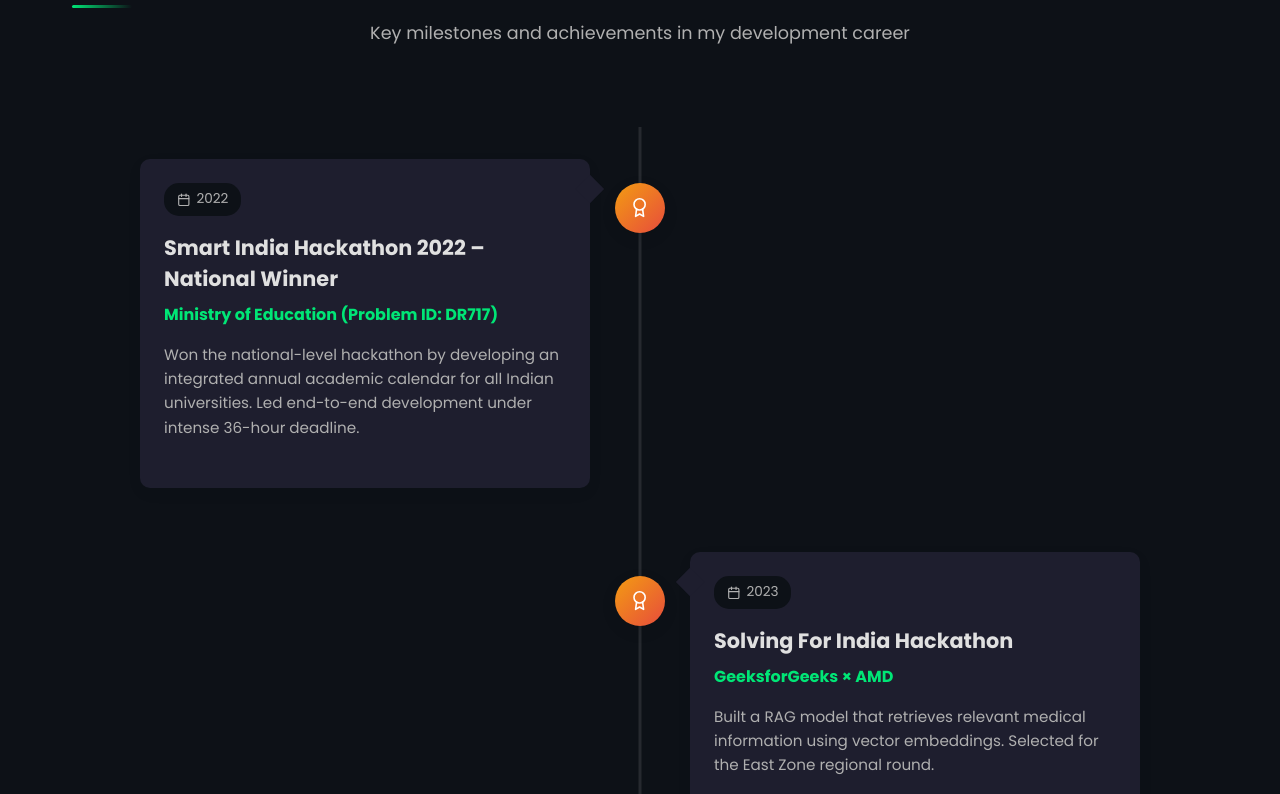
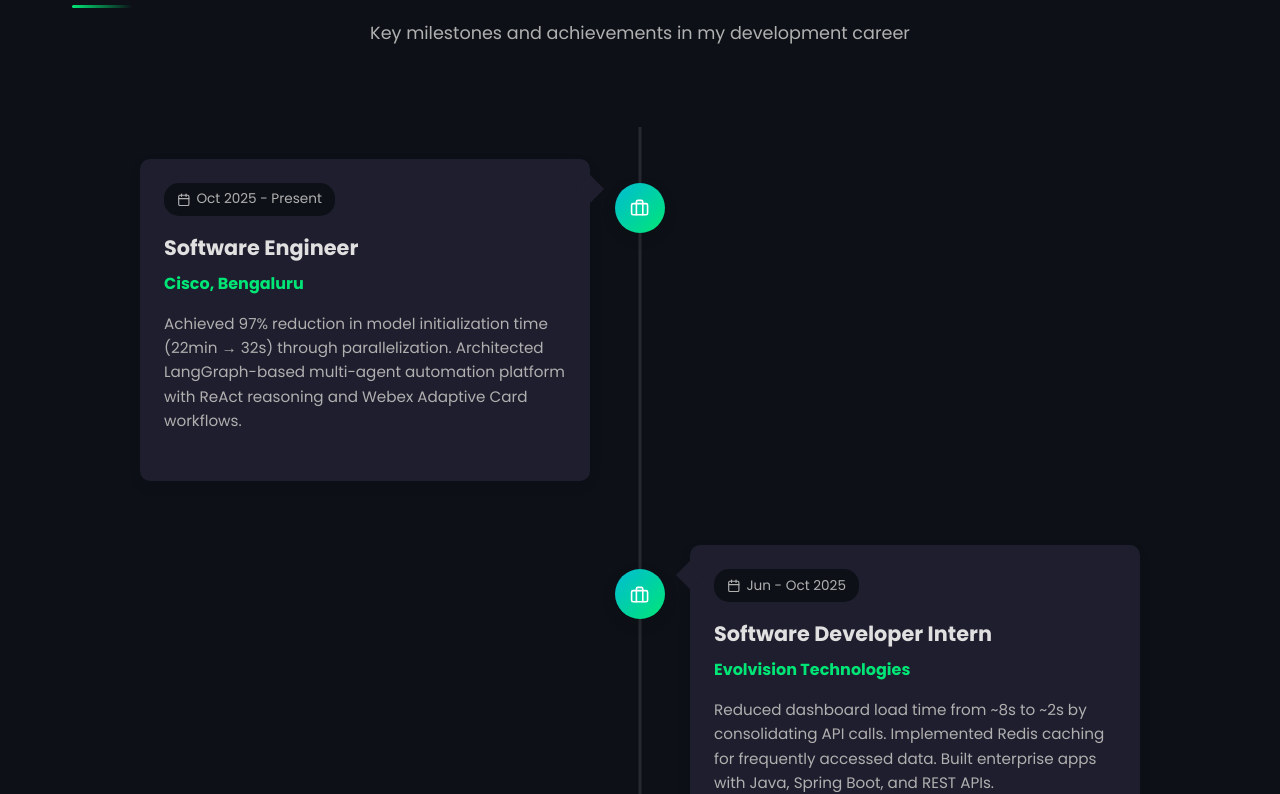
Before and after one commit to Nihar4569/Portfolio-, a React (Create React App) app: page / in a window 1280 px wide. Shown: the part 5086-5880 px from the top of the page. Built offline with nearby package versions, Linux system fonts and the light colour scheme.

Commit message:
fixed build failure

```diff
--- a/src/components/home/TechStack.js
+++ b/src/components/home/TechStack.js
@@ -6,8 +6,7 @@
 // Import tech logos
 import {
   FaJava, FaJs, FaPython, FaReact, FaNodeJs,
-  FaDatabase, FaServer, FaGitAlt, FaHtml5, FaCss3Alt,
-  FaDocker, FaBrain, FaCogs
+  FaDatabase, FaServer, FaGitAlt, FaBrain, FaCogs
 } from 'react-icons/fa';
 import { SiSpringboot, SiMongodb, SiMysql, SiExpress, SiSocketdotio, SiFirebase, SiRedis, SiFlask, SiFastapi } from 'react-icons/si';
 
--- a/src/components/home/Timeline.js
+++ b/src/components/home/Timeline.js
@@ -9,15 +9,51 @@
   const events = [
     {
       id: 1,
-      type: 'achievement',
-      icon: <FiAward />,
-      title: 'Smart India Hackathon 2022 – National Winner',
-      organization: 'Ministry of Education (Problem ID: DR717)',
-      date: '2022',
-      description: 'Won the national-level hackathon by developing an integrated annual academic calendar for all Indian universities. Led end-to-end development under intense 36-hour deadline.'
+      type: 'work',
+      icon: <FiBriefcase />,
+      title: 'Software Engineer',
+      organization: 'Cisco, Bengaluru',
+      date: 'Oct 2025 - Present',
+      description: 'Achieved 97% reduction in model initialization time (22min → 32s) through parallelization. Architected LangGraph-based multi-agent automation platform with ReAct reasoning and Webex Adaptive Card workflows.'
     },
     {
       id: 2,
+      type: 'work',
+      icon: <FiBriefcase />,
+      title: 'Software Developer Intern',
+      organization: 'Evolvision Technologies',
+      date: 'Jun - Oct 2025',
+      description: 'Reduced dashboard load time from ~8s to ~2s by consolidating API calls. Implemented Redis caching for frequently accessed data. Built enterprise apps with Java, Spring Boot, and REST APIs.'
+    },
+    {
+      id: 3,
+      type: 'education',
+      icon: <FiAward />,
+      title: 'B.Tech in Computer Science',
+      organization: "Siksha 'O' Anusandhan, Bhubaneswar",
+      date: '2021 - 2025',
+      description: 'Graduated with B.Tech in Computer Science and Engineering. Active member of Google Developer Student Club and Hostel Coordinator for 1200+ boarders.'
+    },
+    {
+      id: 4,
+      type: 'project',
+      icon: <FiCode />,
+      title: 'FIR Vault – Case Management',
+      organization: 'Personal Project',
+      date: '2024',
+      description: 'Developed a backend-driven FIR tracking system with structured record management across jurisdictions, RBAC, and MVC architecture using Spring Boot and MongoDB.'
+    },
+    {
+      id: 5,
+      type: 'project',
+      icon: <FiCode />,
+      title: 'CareSync – Healthcare Management',
+      organization: 'Personal Project',
+      date: '2024',
+      description: 'Designed a scalable healthcare system with real-time bed tracking, patient registration, doctor assignment, and RBAC with audit logging for government use cases.'
+    },
+    {
+      id: 6,
       type: 'achievement',
       icon: <FiAward />,
       title: 'Solving For India Hackathon',
@@ -26,7 +62,7 @@
       description: 'Built a RAG model that retrieves relevant medical information using vector embeddings. Selected for the East Zone regional round.'
     },
     {
-      id: 3,
+      id: 7,
       type: 'project',
       icon: <FiCode />,
       title: 'Virtual Classroom',
@@ -35,49 +71,13 @@
       description: 'Built a real-time classroom communication platform with screen sharing, automatic routing, and real-time messaging using React, Firebase, and Node.js.'
     },
     {
-      id: 4,
-      type: 'project',
-      icon: <FiCode />,
-      title: 'CareSync – Healthcare Management',
-      organization: 'Personal Project',
-      date: '2024',
-      description: 'Designed a scalable healthcare system with real-time bed tracking, patient registration, doctor assignment, and RBAC with audit logging for government use cases.'
-    },
-    {
-      id: 5,
-      type: 'project',
-      icon: <FiCode />,
-      title: 'FIR Vault – Case Management',
-      organization: 'Personal Project',
-      date: '2024',
-      description: 'Developed a backend-driven FIR tracking system with structured record management across jurisdictions, RBAC, and MVC architecture using Spring Boot and MongoDB.'
-    },
-    {
-      id: 6,
-      type: 'education',
+      id: 8,
+      type: 'achievement',
       icon: <FiAward />,
-      title: 'B.Tech in Computer Science',
-      organization: "Siksha 'O' Anusandhan, Bhubaneswar",
-      date: '2021 - 2025',
-      description: 'Graduated with B.Tech in Computer Science and Engineering. Active member of Google Developer Student Club and Hostel Coordinator for 1200+ boarders.'
-    },
-    {
-      id: 7,
-      type: 'work',
-      icon: <FiBriefcase />,
-      title: 'Software Developer Intern',
-      organization: 'Evolvision Technologies',
-      date: 'Jun - Oct 2025',
-      description: 'Reduced dashboard load time from ~8s to ~2s by consolidating API calls. Implemented Redis caching for frequently accessed data. Built enterprise apps with Java, Spring Boot, and REST APIs.'
-    },
-    {
-      id: 8,
-      type: 'work',
-      icon: <FiBriefcase />,
-      title: 'Software Engineer',
-      organization: 'Cisco, Bengaluru',
-      date: 'Oct 2025 - Present',
-      description: 'Achieved 97% reduction in model initialization time (22min → 32s) through parallelization. Architected LangGraph-based multi-agent automation platform with ReAct reasoning and Webex Adaptive Card workflows.'
+      title: 'Smart India Hackathon 2022 – National Winner',
+      organization: 'Ministry of Education (Problem ID: DR717)',
+      date: '2022',
+      description: 'Won the national-level hackathon by developing an integrated annual academic calendar for all Indian universities. Led end-to-end development under intense 36-hour deadline.'
     }
   ];
 
--- a/src/components/projects/ProjectCard.js
+++ b/src/components/projects/ProjectCard.js
@@ -2,7 +2,7 @@
 import styled from 'styled-components';
 import { ThemeContext } from '../../context/ThemeContext';
 import { useSound } from '../../context/SoundContext';
-import { FiGithub, FiExternalLink, FiInfo, FiX, FiEye } from 'react-icons/fi';
+import { FiGithub, FiExternalLink, FiX, FiEye } from 'react-icons/fi';
 
 const ProjectCard = ({ project }) => {
   const [showDetails, setShowDetails] = useState(false);
--- a/src/components/projects/ProjectsGrid.js
+++ b/src/components/projects/ProjectsGrid.js
@@ -14,6 +14,7 @@
 
   useEffect(() => {
     filterProjects(activeFilter, searchQuery);
+    // eslint-disable-next-line react-hooks/exhaustive-deps
   }, [activeFilter, searchQuery, projects]);
 
   const filterProjects = (filter, query) => {
--- a/src/context/SoundContext.js
+++ b/src/context/SoundContext.js
@@ -287,8 +287,6 @@
     if (!this.initialized) return;
     this.resume();
 
-    const osc = this.audioContext.createOscillator();
-    const gain = this.audioContext.createGain();
     const noise = this.createNoiseBuffer(0.02);
 
     // White noise component for key click
--- a/src/pages/ContactPage.js
+++ b/src/pages/ContactPage.js
@@ -1,4 +1,4 @@
-import React, { useRef, useState, useContext, useEffect } from 'react';
+import React, { useRef, useState, useContext } from 'react';
 import styled from 'styled-components';
 import emailjs from '@emailjs/browser';
 import { ThemeContext } from '../context/ThemeContext';
@@ -292,23 +292,6 @@
 };
 
 // Keyframes
-const blink = `
-  @keyframes blink {
-    0%, 100% { opacity: 1; }
-    50% { opacity: 0; }
-  }
-`;
-
-const rotate = `
-  @keyframes rotate {
-    from {
-      transform: rotate(0deg);
-    }
-    to {
-      transform: rotate(360deg);
-    }
-  }
-`;
 
 // Styled Components
 // In AlbumsPage.js, update the existing PageContainer
--- a/src/pages/ProjectsPage.js
+++ b/src/pages/ProjectsPage.js
@@ -2,7 +2,7 @@
 import styled from 'styled-components';
 import projects from '../data/projects';
 import ProjectsGrid from '../components/projects/ProjectsGrid';
-import { FiCode, FiPackage, FiExternalLink } from 'react-icons/fi';
+import { FiCode, FiPackage } from 'react-icons/fi';
 
 
 const ProjectsPage = () => {
```
